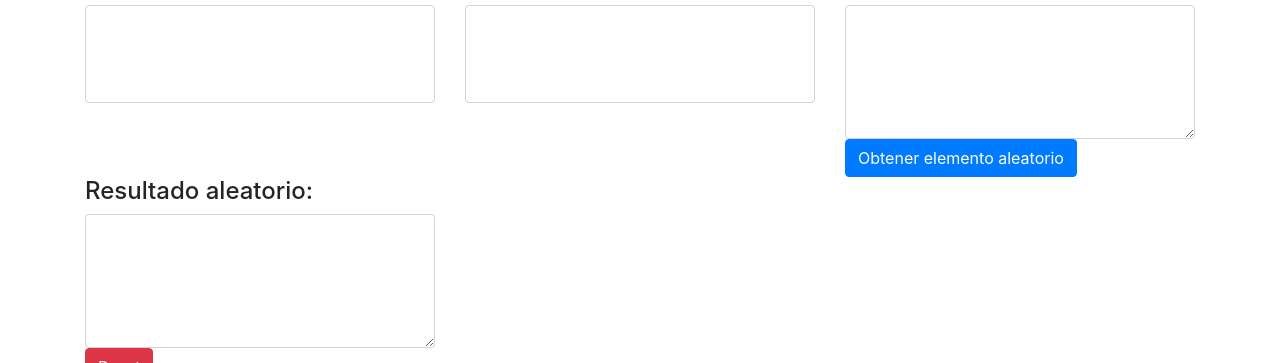
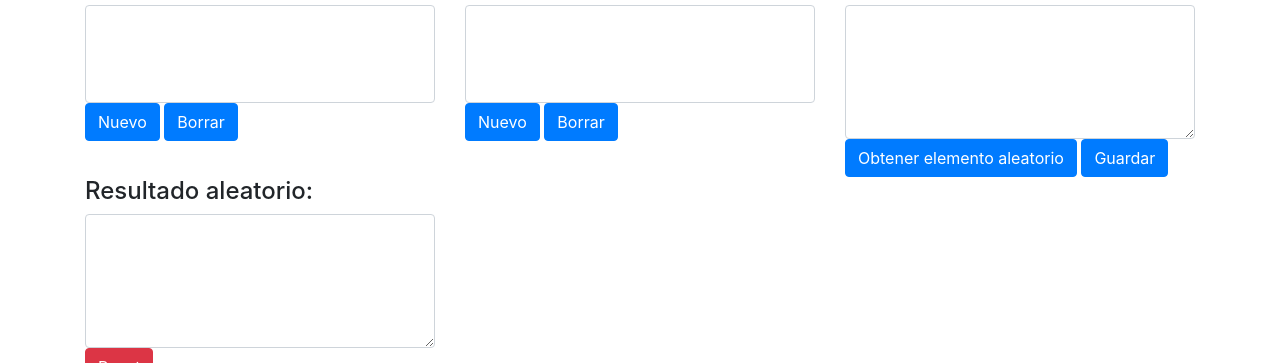
Before and after one commit to Alberaan/SoloJS, a plain HTML site: page tablas aleatorias.html in a window 1280 px wide. Shown: the part 182-545 px from the top of the page. Drawn offline with nearby package versions, Linux system fonts and the light colour scheme.

Commit message:
Add files via upload

```diff
--- a/tablas aleatorias.html
+++ b/tablas aleatorias.html
@@ -23,16 +23,21 @@
         <h4>Seleccionar Sistema:</h4>
         <select id="sistemas" multiple class="form-control">
         </select>
+        <button onclick="crearSistema()" class="btn btn-primary">Nuevo</button>
+        <button onclick="borrarSistema()" class="btn btn-primary">Borrar</button>
       </div>
       <div class="col-md-4">
         <h4>Seleccionar tabla:</h4>
         <select id="ficheros" multiple class="form-control">
         </select>
+        <button onclick="crearTabla()" class="btn btn-primary">Nuevo</button>
+        <button onclick="borrarTabla()" class="btn btn-primary">Borrar</button>
       </div>
       <div class="col-md-4">
         <h4>Contenido tabla:</h4>
         <textarea id="contenido" class="form-control" rows="5"></textarea>
         <button onclick="obtenerElementoAleatorio()" class="btn btn-primary">Obtener elemento aleatorio</button>
+        <button onclick="actualizarContenido()" class="btn btn-primary">Guardar</button>
       </div>
     </div>
     <div class="row">
--- a/tablas aleatorias.js
+++ b/tablas aleatorias.js
@@ -158,6 +158,90 @@ function clickSistemas(){
   }
 }
 
+function crearTabla(){
+  const sistemaSelect = document.getElementById('sistemas');
+
+  let nuevaTabla = prompt("Nombre de la nueva tabla:", "Nueva tabla");
+
+  if (nuevaTabla == null || nuevaTabla == "") {
+    console.log("Cancelado");
+    return
+  }
+
+  for (sistema of datos.sistemas){
+    if(sistema.nombre == sistemaSelect.value){
+      fichero = {"nombre":nuevaTabla, "contenido": ""};
+      sistema.ficheros.push(fichero);
+    }
+  }
+  localStorage.setItem("datos_sistemas", JSON.stringify(datos));
+  clickSistemas();
+  rellenarBotones();
+}
+
+function crearSistema(){
+  const sistemaSelect = document.getElementById('sistemas');
+
+  let nuevoSistema = prompt("Nombre del nuevo sistema:", "Nuevo sistema");
+
+
+  if (nuevoSistema== null || nuevoSistema== "") {
+    console.log("Cancelado");
+    return
+  }
+
+  sistema = {"nombre": nuevoSistema, "ficheros":[]}
+  datos.sistemas.push(sistema);
+
+  localStorage.setItem("datos_sistemas", JSON.stringify(datos));
+  cargarDatos();
+  rellenarBotones();
+}
+
+function actualizarContenido(){
+  const sistemaSelect = document.getElementById('sistemas');
+  const ficheroSelect = document.getElementById('ficheros');
+  const contenidoTextarea = document.getElementById('contenido').value;
+
+
+  for (sistema of datos.sistemas){
+    if(sistema.nombre == sistemaSelect.value){
+      for (fichero of sistema.ficheros){
+        if(fichero.nombre == ficheroSelect.value){
+          fichero.contenido = contenidoTextarea;
+        }
+      }
+    }
+  }
+  localStorage.setItem("datos_sistemas", JSON.stringify(datos));
+  alert("Contenido actualizado");
+}
+
+function borrarTabla(){
+  const sistemaSelect = document.getElementById('sistemas');
+  const ficheroSelect = document.getElementById('ficheros');
+
+  for (sistema of datos.sistemas){
+    if(sistema.nombre == sistemaSelect.value){
+      sistema.ficheros = sistema.ficheros.filter( el => el.nombre != ficheroSelect.value );
+    }
+  }
+  localStorage.setItem("datos_sistemas", JSON.stringify(datos));
+  clickSistemas();
+  rellenarBotones();
+}
+
+function borrarSistema(){
+  const sistemaSelect = document.getElementById('sistemas');
+  const ficheroSelect = document.getElementById('ficheros');
+
+  datos.sistemas = datos.sistemas.filter( el => el.nombre != sistemaSelect.value );
+
+  localStorage.setItem("datos_sistemas", JSON.stringify(datos));
+  cargarDatos();
+  rellenarBotones();
+}
+
 function clickFicheros(){
   const sistemaSelect = document.getElementById('sistemas');
   const ficheroSelect = document.getElementById('ficheros');
@@ -181,11 +265,12 @@ function cargarSistemas(){
   let sistemasElement = document.getElementById("sistemas");
   let ficherosElement = document.getElementById("ficheros");
   let contenido = document.getElementById("contenido");
-  const sistemasFiltrosElement = document.getElementById("filtro-sistemas-combo");
+  let sistemasFiltrosElement = document.getElementById("filtro-sistemas-combo");
 
   sistemasElement.innerHTML = null;
   ficherosElement.innerHTML = null;
-  contenido.innerHTML = null;
+  contenido.value = null;
+  sistemasFiltrosElement.innerHTML = null;
 
   for (const sistema of datos.sistemas) {
     const option = document.createElement("option");
```
